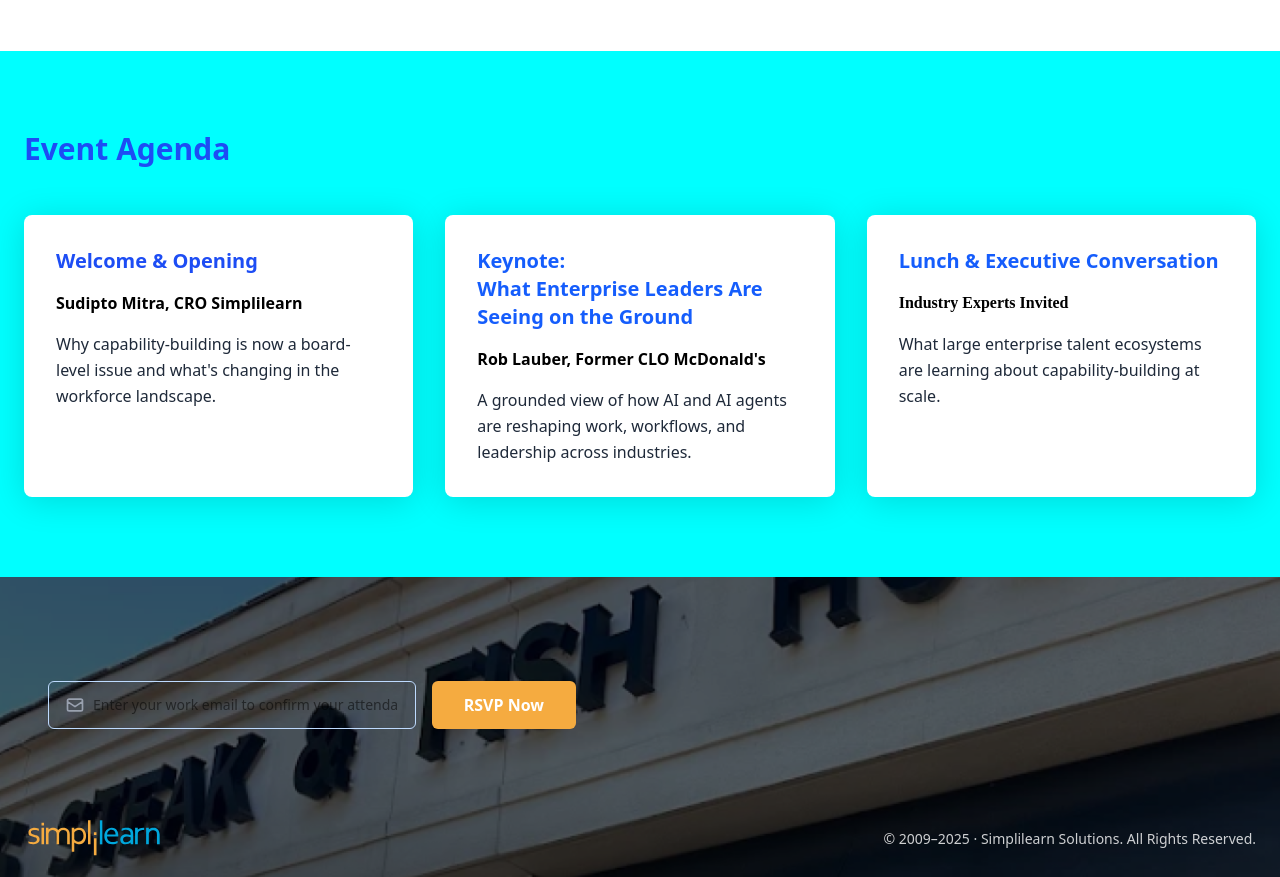
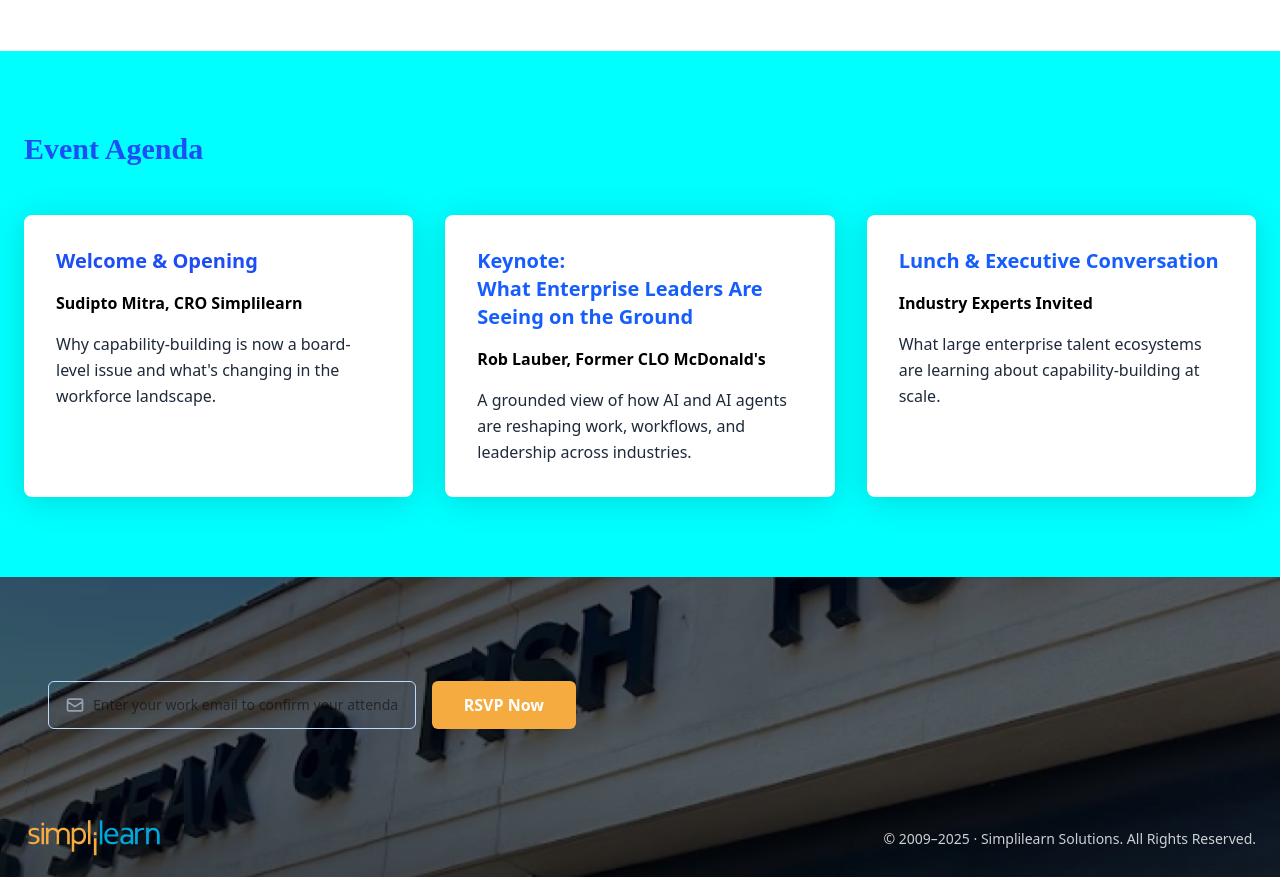
Before and after one commit to manoj-m001/simpli-learn-assignme, a Next.js app: page / in a window 1280 px wide. Shown: the part 3800-4677 px from the top of the page. Built offline with nearby package versions, Linux system fonts and the light colour scheme; no server answers.

Commit message:
font change

```diff
--- a/src/components/Agenda.tsx
+++ b/src/components/Agenda.tsx
@@ -6,7 +6,7 @@ export default function Agenda() {
         style={{ fontStyle: "Normal", backgroundColor: "#00FFFF" }}
       >
         {/* Section Title */}
-        <h2 className="text-3xl font-bold mb-12" style={{ color: "#1D4DF4" }}>
+        <h2 className="text-3xl font-bold mb-12" style={{ color: "#1D4DF4", fontFamily: "Satoshi Variable", fontStyle: "normal" }}>
           Event Agenda
         </h2>
 
@@ -85,7 +85,6 @@ export default function Agenda() {
             <p
               className="font-semibold mb-4"
               style={{
-                fontFamily: "Normal",
                 color: "black",
                 lineHeight: "24px",
               }}
```
